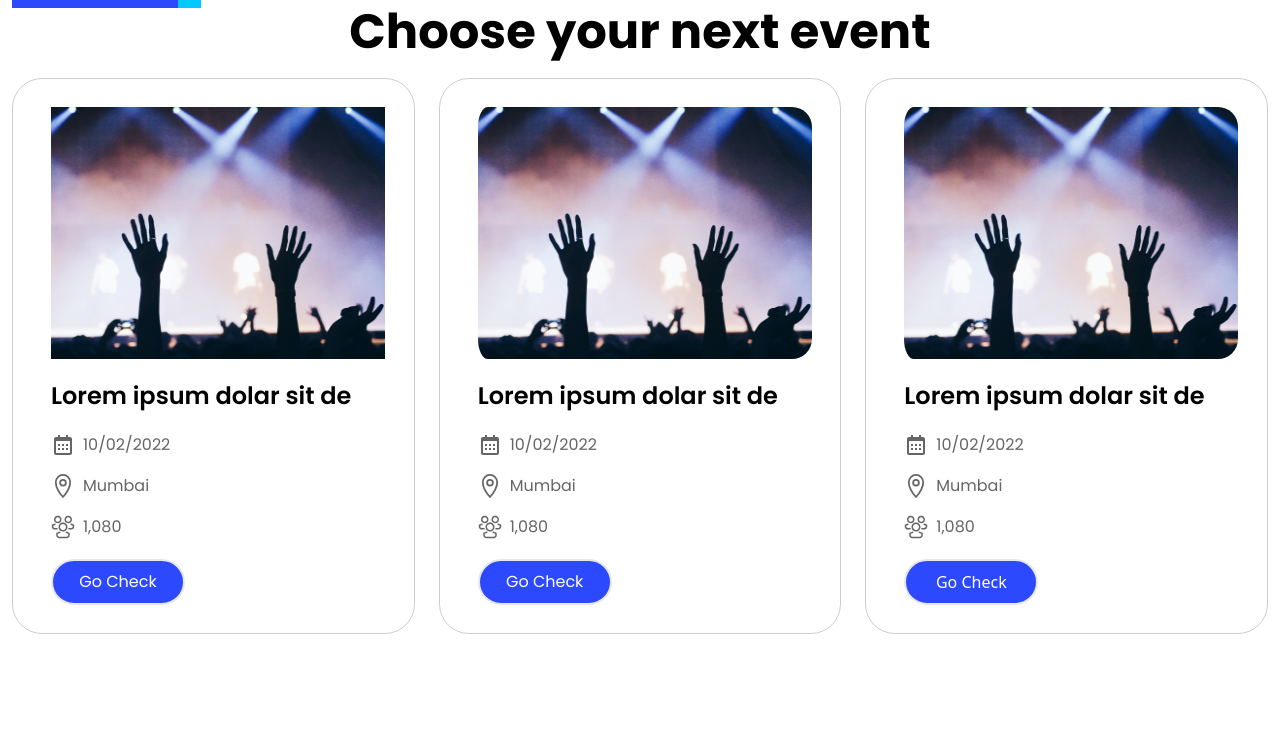
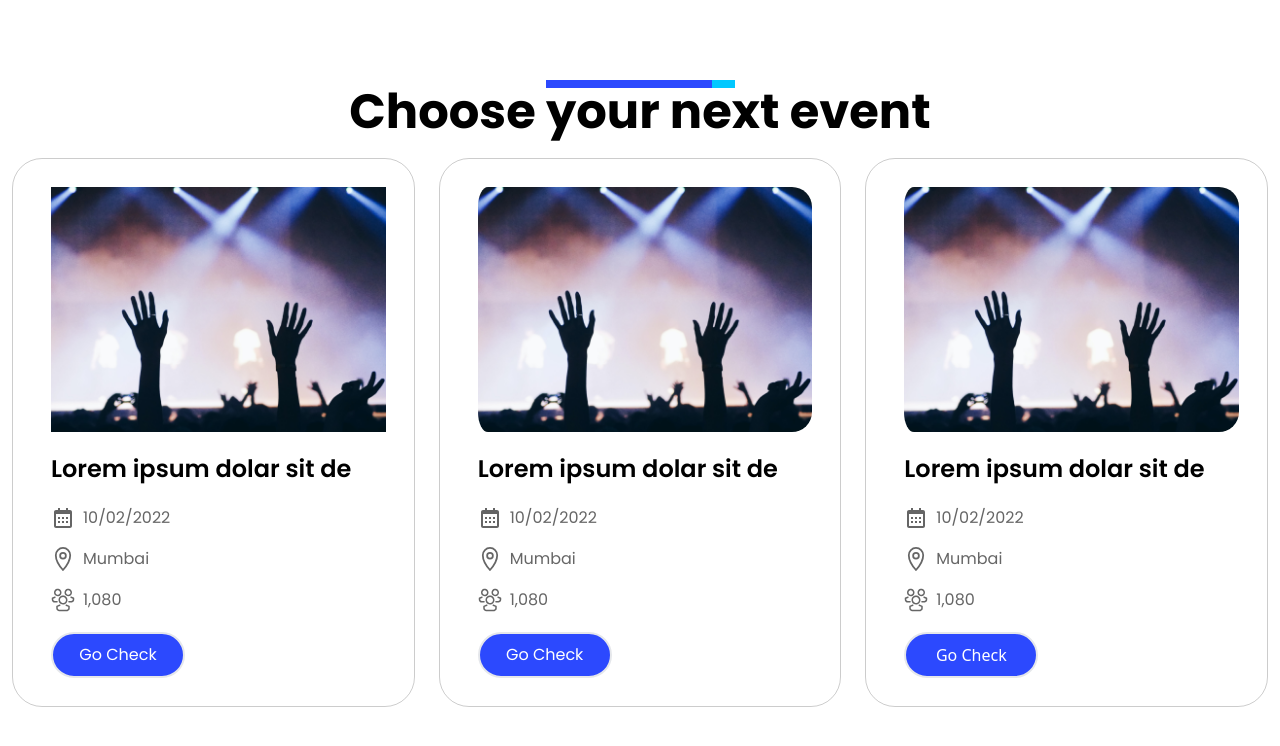
Before and after one commit to jatin-rajput563/flex-box-test, a website: page index.html in a window 1280 px wide. Drawn offline with nearby package versions, Linux system fonts and the light colour scheme.

Commit message:
complete project

```diff
--- a/index.html
+++ b/index.html
@@ -23,7 +23,7 @@
 <body>
     <section class="min-h-screen">
         <div class="container  mx-auto px-3">
-            <div class="items-center justify-items-center flex text-center">
+            <div class="items-center justify-center flex pt-20">
                 <svg  width="189" height="8" viewBox="0 0 189 8" fill="none"
                     xmlns="http://www.w3.org/2000/svg">
                     <rect x="1" width="188" height="8" fill="#01C8FF" />
@@ -34,8 +34,8 @@
             <div class="flex flex-wrap mx-[-12px]">
                 <div class="w-full sm:w-1/2 lg:w-1/3 px-3">
                     <div
-                        class="card mt-3 px-7 py-7 hover:shadow-[0px_8px_35px_0px] hover:shadow-[#0000001A] border border-[#00000033] hover:border-none rounded-[30px]">
-                        <img class="w-[344px] h-[252px] pl-[10px]" src="/src/image/flex-box.png" alt="">
+                        class="card mb-20 mt-3 px-7 py-7 hover:shadow-[0px_8px_35px_0px] hover:shadow-[#0000001A] border border-[#00000033] hover:border-none rounded-[30px]">
+                        <img class="w-full  pl-[10px]" src="/src/image/flex-box.png" alt="">
                         <p class="font-semibold	text-2xl py-[21px] pl-[10px] popins">Lorem ipsum dolar sit de</p>
                         <div class="flex">
                             <svg class="ml-[10px] mb-[17px]" width="24" height="24" viewBox="0 0 24 24" fill="none"
@@ -110,8 +110,8 @@
                 </div>
                 <div class="w-full sm:w-1/2 lg:w-1/3 px-3">
                     <div
-                        class="card mt-3 px-7 py-7 hover:shadow-[0px_8px_35px_0px] hover:shadow-[#0000001A] border border-[#00000033] hover:border-none rounded-[30px]">
-                        <img class="w-[344px] h-[252px] pl-[10px] rounded-[20px]" src="/src/image/flex-box.png" alt="">
+                        class="card mb-20 mt-3 px-7 py-7 hover:shadow-[0px_8px_35px_0px] hover:shadow-[#0000001A] border border-[#00000033] hover:border-none rounded-[30px]">
+                        <img class="w-full pl-[10px] rounded-[20px]" src="/src/image/flex-box.png" alt="">
                         <p class="font-semibold	text-2xl py-[21px] pl-[10px] popins">Lorem ipsum dolar sit de</p>
                         <div class="flex">
                             <svg class="ml-[10px] mb-[17px]" width="24" height="24" viewBox="0 0 24 24" fill="none"
@@ -186,8 +186,8 @@
                 </div>
                 <div class="w-full sm:w-1/2 lg:w-1/3 px-3">
                     <div
-                        class="card mt-3 px-7 py-7 hover:shadow-[0px_8px_35px_0px] hover:shadow-[#0000001A] border border-[#00000033] hover:border-none rounded-[30px]">
-                        <img class="w-[344px] h-[252px] pl-[10px] rounded-[20px]" src="/src/image/flex-box.png" alt="">
+                        class="card mb-20 mt-3 px-7 py-7 hover:shadow-[0px_8px_35px_0px] hover:shadow-[#0000001A] border border-[#00000033] hover:border-none rounded-[30px]">
+                        <img class="w-full pl-[10px] rounded-[20px]" src="/src/image/flex-box.png" alt="">
                         <p class="font-semibold	text-2xl py-[21px] pl-[10px] popins">Lorem ipsum dolar sit de</p>
                         <div class="flex">
                             <svg class="ml-[10px] mb-[17px]" width="24" height="24" viewBox="0 0 24 24" fill="none"
```
Also changed, not shown: src/output.css.
